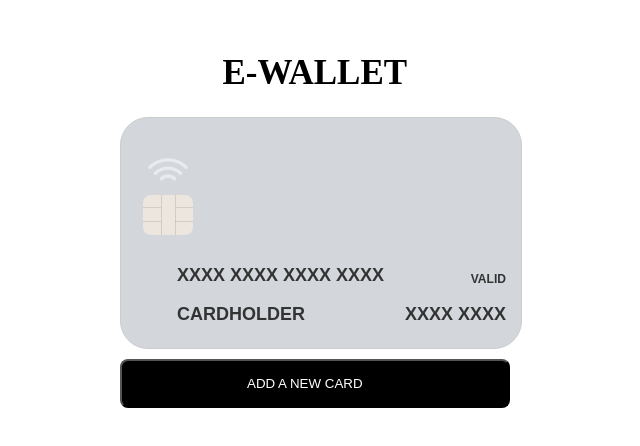
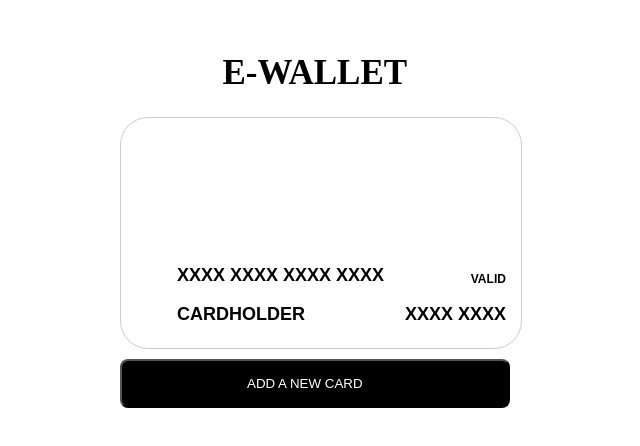
Before and after one commit to MariaVassilikopoulou/E-wallet, a React (Vite) app in the folder EWallet/: page / in a window 1280 px wide. Shown: the part 120-566 px from the top of the page, without its empty margins (380-1020 px from the left). Built offline with nearby package versions, Linux system fonts and the light colour scheme.

Commit message:
first card is displayed

```diff
--- a/EWallet/src/App.jsx
+++ b/EWallet/src/App.jsx
@@ -5,15 +5,12 @@ import AddCard from './pages/AddCard';
 
 function App() {
 
-  const addCard = (newCard) => {
-    setCards([...cards, newCard]);
-  };
+
     return (
         <Router>
             <Routes>
                 <Route path="/" element={<Home />} />
                 <Route path="/card" element={<AddCard />} />
-
             </Routes>
         </Router>
     );
--- a/EWallet/src/components/Card/Card.jsx
+++ b/EWallet/src/components/Card/Card.jsx
@@ -4,36 +4,29 @@ import SvgNingaPath from './SvgPaths/SvgNingaPath';
 import SvgBasicPath from './SvgPaths/SvgBasicPath';
 import SvgBlockchainPath from './SvgPaths/SvgBlockchainPath';
 import SvgEvilPath from './SvgPaths/SvgEvilPath';
-import {useDispatch, useSelector} from 'react-redux';
-import { setActiveCard } from '../../reducers/cardsReducer';
 
-const Card = ({ formData, onClick, isActive,activeCardNumber }) => {
-    const [currentCardData, setCurrentCardData] = useState(formData);
-    //const activeCardNumber = useSelector(state => state.cards.activeCardNumber);
-    const dispatch= useDispatch();
 
-    const handleClick = () => {
-        dispatch(setActiveCard(currentCardData));
-      };
+const Card = ({ formData,isActive,activeCardNumber }) => {
+    const [currentCardData] = useState(formData);
+    const handleCardClick = () => {
+        // Dispatch action or handle click logic here
+        console.log("Card clicked:", activeCardNumber);
+    };
+    if (isActive) {
 
-    if (isActive) {
-        return (
-          <div className="active-card">
-          </div>
-        );
       } else {
     switch (currentCardData.vendor) {
 
-        case "BITCOIN INC":
-            return <SvgBitcoinPath formData={currentCardData} onClick={handleClick} />;
-            case "NINJA BANK":
-                return <SvgNingaPath formData={currentCardData} onClick={handleClick} />;
-            case "BLOCK CHAIN INC":
-            return <SvgBlockchainPath formData={currentCardData} onClick={handleClick} />;
-        case "EVIL CORP":
-            return <SvgEvilPath formData={currentCardData} onClick={handleClick} />;
-        default:
-            return <SvgBasicPath formData={activeCardNumber} onClick={handleClick}/>;;
+        case "BITCOIN INC" :
+            return  <SvgBitcoinPath formData={currentCardData}handleCardClick={handleCardClick} />;
+        case "NINJA BANK" :
+                return <SvgNingaPath formData={currentCardData} />;
+        case "BLOCK CHAIN INC" :
+            return <SvgBlockchainPath formData={currentCardData}   />;
+        case "EVIL CORP" :
+            return <SvgEvilPath formData={currentCardData}  />;
+        default :
+            return <SvgBasicPath formData={activeCardNumber} handleCardClick={handleCardClick}  />;
     }
 
 
--- a/EWallet/src/components/Card/SvgPaths/SvgBasic.css
+++ b/EWallet/src/components/Card/SvgPaths/SvgBasic.css
@@ -58,9 +58,9 @@
 .valid-date h6, .valid-date h5 {
     margin: 0;
 }
-.logo{
+/*.logo{
     position: absolute;
     left: 10px;
     bottom: 130px;
     height: 120px;
-}
+}*/
--- a/EWallet/src/components/Card/SvgPaths/SvgBasicPath.jsx
+++ b/EWallet/src/components/Card/SvgPaths/SvgBasicPath.jsx
@@ -1,45 +1,28 @@
 import React, {useState}  from "react";
 import "./SvgBasic.css";
-import { useSelector, useDispatch } from "react-redux";
+import {  useDispatch } from "react-redux";
 import { setActiveCard } from "../../../reducers/cardsReducer";
 
-function SvgBasicPath({ formData, isActive  }){
-    const { cardNumber, cardHolderName, validDates } = formData || {};
-    const [initialCardData, setInitialCardData] = useState(null);
+function SvgBasicPath({ formData  }) {
+    const { cardHolderName,cardNumber, validDates, vendor } = formData || {};
+
    const dispatch = useDispatch();
-   const [currentCardData, setCurrentCardData] = useState(formData);
-const [inputValue, setInputValue] = useState("");
 
-const handleInputChange = (event) => {
-      setInputValue(event.target.value.slice(0, 16));
-};
+const [ initialCardData,setInitialCardData] = useState(null);
 
-const formatCardNumber = (value) => {
-    return value.padEnd(16, "X").slice(0, 16);
-};
-const formatDate=(value)=>{
-    return value.padEnd(7, "X").slice(0,7);
-
-}
-
-/*const handleCardClick = (cardData) => {
-    dispatch(setActiveCard(cardData));
-    /*setInitialCardData(cardData);*/
-    /*console.log("card data", cardData)
-  };
-  const handleCardClick = (cardData) => {
+/*const handleCardClick = (cardData, vendor) => {
     dispatch(setActiveCard(cardData));
     setInitialCardData(cardData);
     localStorage.setItem('initialCard', JSON.stringify(cardData));
+    localStorage.setItem('selectedVendor', vendor);
+    console.log("basic", vendor);
+};*/
 
-};*/
 const handleCardClick = () => {
     dispatch(setActiveCard(formData));
+    setInitialCardData(formData);
 };
-
-    return (
-<div className={isActive ? "active-card" : "shape"} onClick={handleCardClick}  style={{backgroundColor:"#d3d6db" ,color: "#333333"}}>
-            <svg className='logo' style={{ marginLeft: '12px', marginBottom: "-35px" }} width="50" height="84" viewBox="0 0 50 84" fill="none" xmlns="http://www.w3.org/2000/svg">
+  {/*<svg className='logo' style={{ marginLeft: '12px', marginBottom: "-35px" }} width="50" height="84" viewBox="0 0 50 84" fill="none" xmlns="http://www.w3.org/2000/svg">
 <rect y="44" width="50" height="40" rx="8" fill="#ECE6DF"/>
 <line y1="56.5" x2="18" y2="56.5" stroke="black" strokeOpacity="0.11"/>
 <line x1="33" y1="56.5" x2="50" y2="56.5" stroke="black" strokeOpacity="0.11"/>
@@ -52,20 +35,24 @@ const handleCardClick = () => {
 <path d="M38.8186 21.073C39.4967 21.7381 39.4967 22.817 38.8186 23.4826C38.1397 24.1482 37.0397 24.1482 36.3612 23.4826C30.0956 17.339 19.9004 17.339 13.6348 23.4826C12.9563 24.1482 11.8554 24.1482 11.1778 23.4826C10.8386 23.15 10.6683 22.7135 10.6683 22.2778C10.6683 21.8412 10.8386 21.406 11.1778 21.073C14.869 17.4538 19.7772 15.4608 24.9978 15.4608C30.2184 15.4608 35.1266 17.4538 38.8186 21.073Z" fill="white"/>
 <path d="M44.2866 15.0204C44.965 15.6856 44.965 16.7644 44.2866 17.4296C43.6081 18.0948 42.5081 18.0948 41.8296 17.4296C37.3332 13.0218 31.3554 10.5945 24.9974 10.5945C18.6394 10.5945 12.662 13.0218 8.16651 17.4296C7.48715 18.0948 6.38715 18.0948 5.70911 17.4296C5.36987 17.097 5.20047 16.6609 5.20047 16.2248C5.20047 15.7891 5.37031 15.353 5.70911 15.0204C10.8611 9.96901 17.7119 7.18752 24.9974 7.18752C32.2842 7.18752 39.1346 9.96901 44.2866 15.0204Z" fill="white"/>
 </g>
-</svg>
+</svg>*/}
 
+   return (
+<div className="shape" onClick={handleCardClick}>
     <div className='card-details'>
         <div className='name-number'>
-            <p className="number">{cardNumber ? formatCardNumber(cardNumber) : 'XXXX XXXX XXXX XXXX'}</p>
+            <p className="number">
+            {cardNumber ?formData.cardNumber: "XXXX XXXX XXXX XXXX"} </p>
             <p>CARDHOLDER</p>
-            <p className="name" >{cardHolderName ? cardHolderName : ''}</p>
+            <p className="name" >
+            {formData.cardHolderName}</p>
         </div>
                 <div className="valid-date">
                     <h6>VALID</h6>
-                    <p>{validDates ? formatDate(validDates) : 'XXXX XXXX'}</p>
+                    <p>{validDates ?formData.validDates : "XXXX XXXX"}</p>
                 </div>
-        </div>
-
+    </div>
+    <p>{vendor}</p>
 </div>
 
     );
--- a/EWallet/src/components/Card/SvgPaths/SvgBitcoinPath.jsx
+++ b/EWallet/src/components/Card/SvgPaths/SvgBitcoinPath.jsx
@@ -1,32 +1,15 @@
-import React,{useState} from "react";
+import React from "react";
 import "./SvgBasic.css";
-import { useSelector, useDispatch } from "react-redux";
+import {  useDispatch } from "react-redux";
 import { setActiveCard } from "../../../reducers/cardsReducer";
+import {useLocation} from 'react-router-dom';
 
-function SvgBitcoinPath({formData, isActive}){
-    const { cardNumber, cardHolderName, validDates } = formData ;
-    console.log(formData);
+function SvgBitcoinPath({formData}){
+    const { cardHolderName } = formData ;
+
 
 const dispatch= useDispatch();
-const [inputValue, setInputValue] = useState("");
-const [initialCardData, setInitialCardData] = useState(null);
-const handleInputChange = (event) => {
-      setInputValue(event.target.value.slice(0, 16));
-};
-
-const formatCardNumber = (value) => {
-    return (value || "").padEnd(16, "X").slice(0, 16);
-};
-const formatDate=(value)=>{
-    return (value || "").padEnd(7, "X").slice(0,7);
-
-}
-/*const handleCardClick = (cardData) => {
-    dispatch(setActiveCard(cardData));
-    setInitialCardData(cardData);
-    localStorage.setItem('initialCard', JSON.stringify(cardData));
-
-};*/
+const location = useLocation();
 
 const handleCardClick = () => {
     dispatch(setActiveCard(formData));
@@ -34,24 +17,21 @@ const handleCardClick = () => {
 
     return (
         <div className="carsOnTop">
-        <div className={isActive ? "active-card" : "shape"} onClick={handleCardClick} style={{backgroundColor: "#FFAE34", color: "#333333", marginTop:"10px"}}>
-            <svg className='logo' width="28" height="39" viewBox="0 0 28 39" fill="none" xmlns="http://www.w3.org/2000/svg">
+        <div className= "shape" onClick={() => handleCardClick(formData)}
+        style={{backgroundColor: "#FFAE34", color: "#333333", marginTop: (formData.vendor === "BITCOIN INC" && location.pathname === "/") ? "10px" : "" }}>
+     <svg className='logo' width="28" height="39" viewBox="0 0 28 39" fill="none" xmlns="http://www.w3.org/2000/svg">
 <path d="M22.497 17.9058C24.5399 16.8521 25.8181 14.9964 25.5195 11.905C25.1174 7.68022 21.5145 6.26356 16.9662 5.86011L16.9653 0H13.4413L13.4403 5.706C12.5132 5.706 11.568 5.72444 10.6271 5.74356L10.6263 0.000777774L7.10548 0.000444465L7.10482 5.85911C6.34178 5.87489 5.59243 5.88989 4.86075 5.88989V5.87256L0 5.87056L0.000657952 9.67967C0.000657952 9.67967 2.60307 9.63011 2.5602 9.67822C3.98706 9.67922 4.45296 10.5181 4.58695 11.2422L4.58805 17.9181V27.2956C4.52522 27.75 4.26086 28.4761 3.26316 28.4774C3.30855 28.5179 0.699671 28.477 0.699671 28.477L0.000657952 32.7364H4.58586C5.44024 32.7374 6.27971 32.7509 7.10329 32.7576L7.10636 38.684L10.6263 38.685L10.6253 32.8207C11.5937 32.8407 12.5285 32.8493 13.4416 32.8481L13.4406 38.685H16.9645L16.9664 32.7684C22.8899 32.424 27.0368 30.9132 27.5524 25.2812C27.968 20.7469 25.8601 18.7229 22.497 17.9058ZM10.7113 9.93678C12.6988 9.93678 18.9494 9.296 18.9503 13.4994C18.9494 17.5293 12.7008 17.0586 10.7113 17.0586V9.93678ZM10.7098 28.5063L10.7113 20.6539C13.0992 20.6532 20.589 19.9582 20.59 24.5783C20.591 29.009 13.0992 28.5046 10.7098 28.5063Z" fill="#333333"/>
 </svg>
-
-
 <div className='card-details'>
         <div className='name-number'>
-            <h3 className="number">{formatCardNumber(cardNumber)}</h3>
-            <label>CARDHOLDER</label>
+            <h3 className="number">{formData.cardNumber}</h3>
+            <p>CARDHOLDER</p>
             <h4 className="name">{cardHolderName}</h4>
         </div>
                 <div className="valid-date">
                     <h6>VALID</h6>
-                   {formatDate(inputValue || validDates)}
-
+                   {(formData.inputValue || formData.validDates)}
                 </div>
-
     </div>
 </div>
 </div>
--- a/EWallet/src/components/Card/SvgPaths/SvgBlockchainPath.jsx
+++ b/EWallet/src/components/Card/SvgPaths/SvgBlockchainPath.jsx
@@ -1,37 +1,26 @@
-import React,{useState} from 'react';
+import React from 'react';
 import './SvgBasic.css';
-import { useSelector,useDispatch} from "react-redux";
+import { useDispatch} from "react-redux";
 import { setActiveCard } from "../../../reducers/cardsReducer";
 import {useLocation} from 'react-router-dom';
-function SvgBlockchainPath({formData, setCards }){
+function SvgBlockchainPath({formData }){
 
-    const { cardNumber, cardHolderName, validDates } = formData;
+    const {cardHolderName } = formData;
 
 const dispatch = useDispatch();
 const location = useLocation();
 
-const [inputValue, setInputValue] = useState("");
-const [initialCardData, setInitialCardData] = useState(null);
-const handleInputChange = (event) => {
-      setInputValue(event.target.value.slice(0, 16));
-};
-
-const formatCardNumber = (value) => {
-    return (value || "").padEnd(16, "X").slice(0, 16);
-};
-const formatDate=(value)=>{
-    return (value || "").padEnd(7, "X").slice(0,7);
-
-}
-
-const handleCardClick = (cardData) => {
+/*const handleCardClick = (cardData) => {
     dispatch(setActiveCard(cardData));
     setInitialCardData(cardData);
     localStorage.setItem('initialCard', JSON.stringify(cardData));
 
-};
+};*/
 
 
+const handleCardClick = () => {
+    dispatch(setActiveCard(formData));
+};
     return(
 
 <div className='shape' onClick={() => handleCardClick(formData)} style={{ backgroundColor: "#8B58F9", color: "#eeeeee", marginTop: (formData.vendor === "BLOCK CHAIN INC" && location.pathname === "/") ? "-150px" : (formData.vendor === "BLOCK CHAIN INC" ? "0" : "") }}>
@@ -43,18 +32,17 @@ const handleCardClick = (cardData) => {
 
 <div className='card-details'>
         <div className='name-number'>
-            <h3 className="number">{formatCardNumber(cardNumber || cardNumber)}</h3>
-            <label>CARDHOLDER</label>
+            <h3 className="number">{formData.cardNumber}</h3>
+            <p>CARDHOLDER</p>
             <h4 className="name">{cardHolderName}</h4>
         </div>
                 <div className="valid-date">
                     <h6>VALID</h6>
-                   {formatDate(validDates || validDates)}
-
+                   {(formData.inputValue || formData.validDates)}
                 </div>
-
     </div>
 </div>
+
 
 
 );
--- a/EWallet/src/components/Card/SvgPaths/SvgEvilPath.jsx
+++ b/EWallet/src/components/Card/SvgPaths/SvgEvilPath.jsx
@@ -1,32 +1,25 @@
-import React, {useState} from 'react';
-import {useSelector, useDispatch } from 'react-redux';
+import React from 'react';
+import { useDispatch } from 'react-redux';
 import { setActiveCard } from "../../../reducers/cardsReducer";
+import {useLocation} from 'react-router-dom';
 
-function SvgEvilPath({formData, setCards }){
-    const { cardNumber, cardHolderName, validDates } = formData ;
+function SvgEvilPath({formData }){
+    const {  cardHolderName } = formData ;
 
 const dispatch = useDispatch();
-const [inputValue, setInputValue] = useState("");
-const [initialCardData, setInitialCardData] = useState(null);
-const handleInputChange = (event) => {
-      setInputValue(event.target.value.slice(0, 16));
-};
-
-const formatCardNumber = (value) => {
-    return (value || "").padEnd(16, "X").slice(0, 16);
-};
-const formatDate=(value)=>{
-    return (value || "").padEnd(7, "X").slice(0,7);
-
-}
-
+const location = useLocation();
+/*const [ setInitialCardData] = useState(null);
 const handleCardClick = (cardData) => {
     dispatch(setActiveCard(cardData));
     setInitialCardData(cardData);
     localStorage.setItem('initialCard', JSON.stringify(cardData));
 
+};*/
+
+
+const handleCardClick = () => {
+    dispatch(setActiveCard(formData));
 };
-
 
 
 return(
@@ -36,27 +29,18 @@ return(
 </svg>
 <div className='card-details'>
         <div className='name-number'>
-            <h3 className="number">{formatCardNumber(cardNumber || cardNumber)}</h3>
-            <label>CARDHOLDER</label>
+            <h3 className="number">{formData.cardNumber}</h3>
+            <p>CARDHOLDER</p>
             <h4 className="name">{cardHolderName}</h4>
         </div>
                 <div className="valid-date">
                     <h6>VALID</h6>
-                   {formatDate(validDates || validDates)}
-
+                   {(formData.inputValue || formData.validDates)}
                 </div>
-
     </div>
 </div>
 
-
 );
-
-
-
-
 }
 
-
-
 export default SvgEvilPath;
--- a/EWallet/src/components/Card/SvgPaths/SvgNingaPath.jsx
+++ b/EWallet/src/components/Card/SvgPaths/SvgNingaPath.jsx
@@ -1,53 +1,46 @@
 import React from 'react';
 import './SvgBasic.css';
-import {useState} from "react";
-import { useSelector,useDispatch } from "react-redux";
+import {useDispatch } from "react-redux";
 import { setActiveCard } from "../../../reducers/cardsReducer";
+import {useLocation} from 'react-router-dom';
 
-function SvgNinjaPath({formData, setCards }){
-    const { cardNumber, cardHolderName, validDates } = formData ;
+function SvgNinjaPath({formData }){
+    const { cardHolderName} = formData ;
+
 const dispatch = useDispatch();
-const [inputValue, setInputValue] = useState("");
-const [initialCardData, setInitialCardData] = useState(null);
-const handleInputChange = (event) => {
-      setInputValue(event.target.value.slice(0, 16));
-};
+const location = useLocation();
 
-const formatCardNumber = (value) => {
-    return (value || "").padEnd(16, "X").slice(0, 16);
-};
-const formatDate=(value)=>{
-    return (value || "").padEnd(7, "X").slice(0,7);
 
-}
-const handleCardClick = (cardData) => {
+/*const handleCardClick = (cardData) => {
     dispatch(setActiveCard(cardData));
     setInitialCardData(cardData);
     localStorage.setItem('initialCard', JSON.stringify(cardData));
 
+};*/
+
+
+const handleCardClick = () => {
+    dispatch(setActiveCard(formData));
 };
 
     return(
 
-<div className='shape' onClick={() => handleCardClick(formData)} style={{backgroundColor:"#222222" ,color: "#f5f9ee", marginTop: (formData.vendor === "NINJA BANK" && location.pathname === "/") ? "-150px" : (formData.vendor === "NINJA BANK" ? "0" : "") }}>
+<div className='shape' onClick={() => handleCardClick(formData)} style={{ backgroundColor:"#222222" ,color: "#f5f9ee", marginTop: (formData.vendor === "NINJA BANK" && location.pathname === "/") ? "-150px" : (formData.vendor === "NINJA BANK" ? "0" : "") }}>
             <svg className='logo' width="35" height="36" viewBox="0 0 35 36" fill="none" xmlns="http://www.w3.org/2000/svg">
 <path d="M4.58519 7.14646L2.66843 6.39479C1.69126 6.01896 1.24025 4.92904 1.61609 3.95186C1.99192 2.97469 3.08185 2.52369 4.05902 2.89952L5.03619 3.27536L4.77311 2.41094C4.47244 1.43377 5.03619 0.381426 6.05095 0.080758C7.02812 -0.21991 8.08046 0.343843 8.38113 1.3586L9.05763 3.65119C11.463 2.44852 14.169 1.73443 17.0253 1.73443C26.4212 1.73443 34.0507 9.36389 34.0507 18.7598C34.0507 28.1557 26.4212 35.7851 17.0253 35.7851C7.62946 35.7851 -3.8147e-06 28.1557 -3.8147e-06 18.7598C-3.8147e-06 14.2873 1.76642 10.1907 4.58519 7.14646ZM29.0145 19.9249C29.0521 19.549 29.0897 19.1732 29.0897 18.7598C29.0897 15.8658 28.0749 13.235 26.3836 11.1679H7.74221C6.05095 13.235 5.03619 15.9034 5.03619 18.7598C5.03619 19.1356 5.07378 19.549 5.11136 19.9249H29.0145Z" fill="white"/>
 <path d="M21.9488 18.1209C20.5166 18.1209 19.3555 16.9598 19.3555 15.5276C19.3555 14.0954 20.5166 12.9343 21.9488 12.9343C23.381 12.9343 24.5421 14.0954 24.5421 15.5276C24.5421 16.9598 23.381 18.1209 21.9488 18.1209Z" fill="white"/>
 <path d="M12.1019 18.1209C10.6697 18.1209 9.50866 16.9598 9.50866 15.5276C9.50866 14.0954 10.6697 12.9343 12.1019 12.9343C13.5341 12.9343 14.6952 14.0954 14.6952 15.5276C14.6952 16.9598 13.5341 18.1209 12.1019 18.1209Z" fill="white"/>
 </svg>
-
-            <div className='card-details'>
+<div className='card-details'>
         <div className='name-number'>
-            <h3 className="number">{formatCardNumber(cardNumber || cardNumber)}</h3>
-            <label>CARDHOLDER</label>
+            <h3 className="number">{formData.cardNumber}</h3>
+            <p>CARDHOLDER</p>
             <h4 className="name">{cardHolderName}</h4>
         </div>
                 <div className="valid-date">
                     <h6>VALID</h6>
-                   {formatDate(validDates || validDates)}
-
+                   {(formData.inputValue || formData.validDates)}
                 </div>
-
     </div>
 </div>
 );
--- a/EWallet/src/pages/Home.jsx
+++ b/EWallet/src/pages/Home.jsx
@@ -11,73 +11,66 @@ function Home(){
 
   const location = useLocation();
   const formDataFromRedux = useSelector(state => state.cards);
- /* const [cards, setCards] = useState([formDataFromRedux]);*/
+  const cards = useSelector(state => state.cards.cards);// here i take the cards from the array i have in the redux
+
   const [formData, setFormData] = useState({});
   const [initialCardData, setInitialCardData] = useState(null);
-  console.log("koita edw",setInitialCardData);
-  const cardsState = useSelector((state) => state.cards);
-  const { cards,activeCardNumber } = cardsState;
+
+  const activeCardNumber  = useSelector((state) => state.cards);
+
   const dispatch = useDispatch();
   const navigateTo= useNavigate();
+  const [vendor, setVendor] = useState(null);
 
+  const [activeCard, setActiveCard] = useState(null);
 
-
-  //const initialCard = useSelector(state => state.cards[0]);
-  const [activeCard, setActiveCard] = useState(null);
-  //fetching the initial card
-        useEffect(() => {
-            const storedInitialCard = localStorage.getItem('initialCard');
-            if (storedInitialCard) {
-              setInitialCardData(JSON.parse(storedInitialCard));
-            }
-          }, []);
 
 
           useEffect(() => {
             if (initialCardData) {
               setFormData(initialCardData);
+              console.log("useefecthom3111", initialCardData)
               setActiveCard(initialCardData);
-              // dispatch(setActiveCard(initialCardData.cardNumber));
+              console.log("useefecthomw", initialCardData)
+              dispatch(setActiveCard(initialCardData.cardNumber));
             }
           }, [initialCardData]);
 
-          //reset the card
-        useEffect(() => {
-            return () => {
-              setFormData({});
-            };
-          }, []);
+        /*useEffect(() => {
+          setActiveCard(activeCardNumber ? cards.find(card => card.cardNumber === activeCardNumber) : null);
+          setVendor(vendor);
+        }, [activeCardNumber, cards]);
+            console.log("useefect active", activeCard)*/
 
+            const filteredCards = activeCard
+            ? cards.filter((card) => card.cardNumber !== activeCard.cardNumber)
+            : cards;
 
-          /*useEffect(() => {
-            if (activeCardNumber) {
-                const foundCard = cards.find(card => card.cardNumber === activeCardNumber);
-                setActiveCard(foundCard);
-            }
-        }, [activeCardNumber, cards]);*/
-        /*useEffect(() => {
-          setActiveCard(activeCardNumber ? activeCardNumber : initialCard);
-        }, [activeCardNumber, initialCard]);*/
-        useEffect(() => {
-          setActiveCard(activeCardNumber ? cards.find(card => card.cardNumber === activeCardNumber) : null);
-        }, [activeCardNumber, cards]);
 
     return (
       <>
       <div className="home-container">
          <HeaderComponent/>
+
           <div className="credit-card">
-          {cards.map((card, index) => (
-          <Card key={index} formData={card} isActive={card.cardNumber === activeCardNumber} activeCardNumber={activeCardNumber} />
-           ))}
-          </div>
 
+
+            {filteredCards.map((card) => (
+            <Card
+              key={card.cardNumber}
+              formData={card}
+              isActive={card && card.cardNumber === activeCardNumber}
+              activeCardNumber={activeCardNumber}
+              vendor={card && card.vendor}
+            />
+          ))}
+        </div>
             <button className="homeButton" style={{marginTop:"10px" }} onClick={() =>  navigateTo('/card')}>ADD A NEW CARD</button>
 
       </div>
       </>
     );
-  }
+          }
 
 
 
```
Also changed, not shown: EWallet/src/pages/AddCard.jsx (+6 -10 lines), EWallet/src/reducers/cardsReducer.js (+14 -1 lines).
